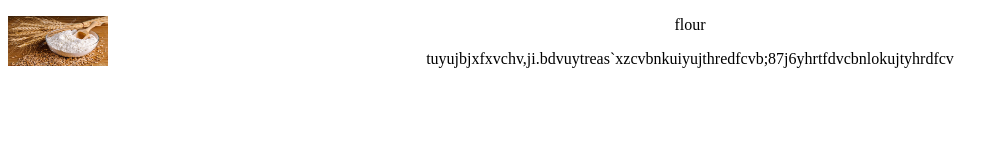
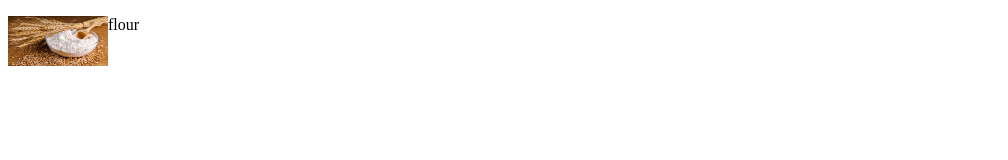
Before and after one commit to sayyokhati/receipts.github.io, a plain HTML site: page cinnamanRoll.html in a window 1280 px wide. Shown: the whole page, without its empty margins (0-1008 px from the left). Drawn offline with Linux system fonts and the light colour scheme.

Commit message:
new look

```diff
--- a/cinnamanRoll.html
+++ b/cinnamanRoll.html
@@ -9,6 +9,6 @@
 <div class="image"><img src="flour.jpg"></div>
 <div class="texte"><p>flour</p></div>
 </div>
-<p> tuyujbjxfxvchv,ji.bdvuytreas`xzcvbnkuiyujthredfcvb;87j6yhrtfdvcbnlokujtyhrdfcv </p>
+<p> </p>
 </body>
 </html>
--- a/stylecinnaman.css
+++ b/stylecinnaman.css
@@ -5,5 +5,5 @@ img{
 	text-align: left;
 }
 p{
-	text-align: center;
+	text-align: left;
 }
```
Also changed, not shown: index.html (+1 -3 lines), tiramisu.html (+4 -0 lines), styletiramisu.css (line endings or trailing spaces).
